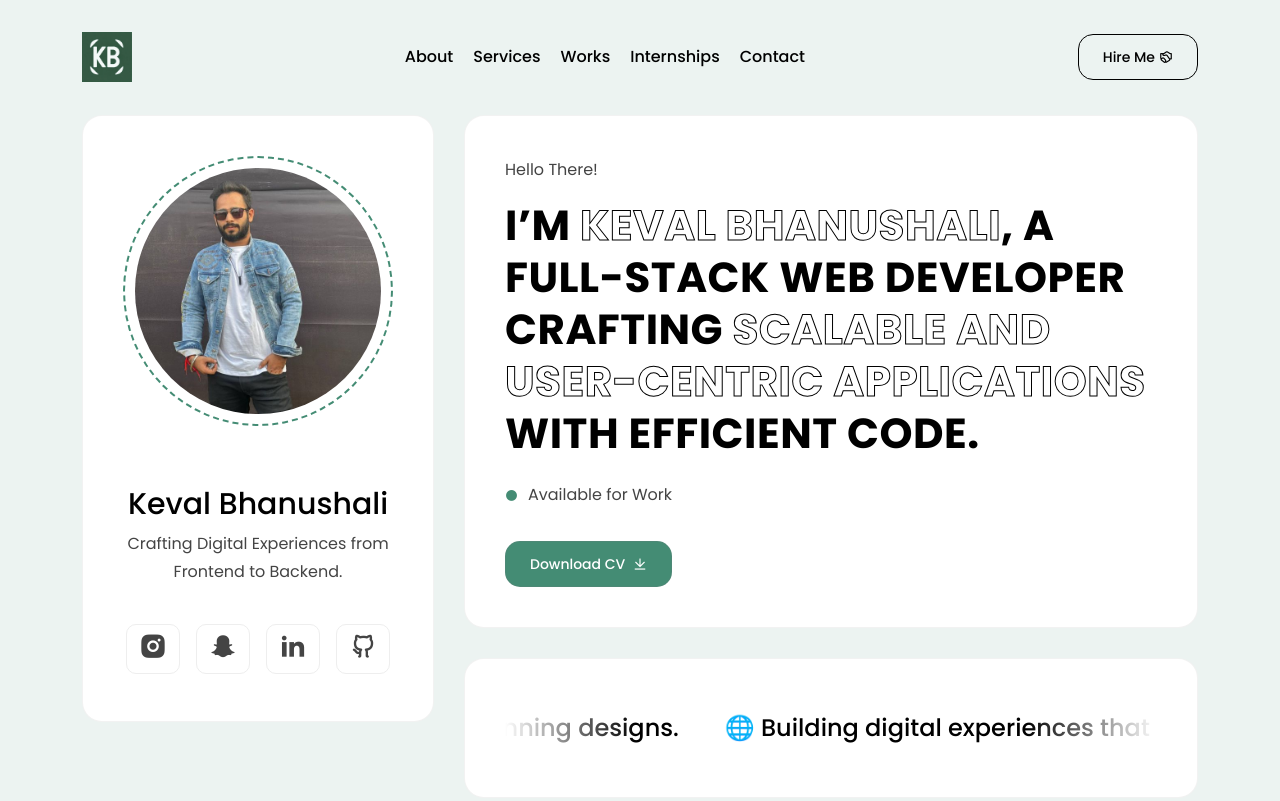
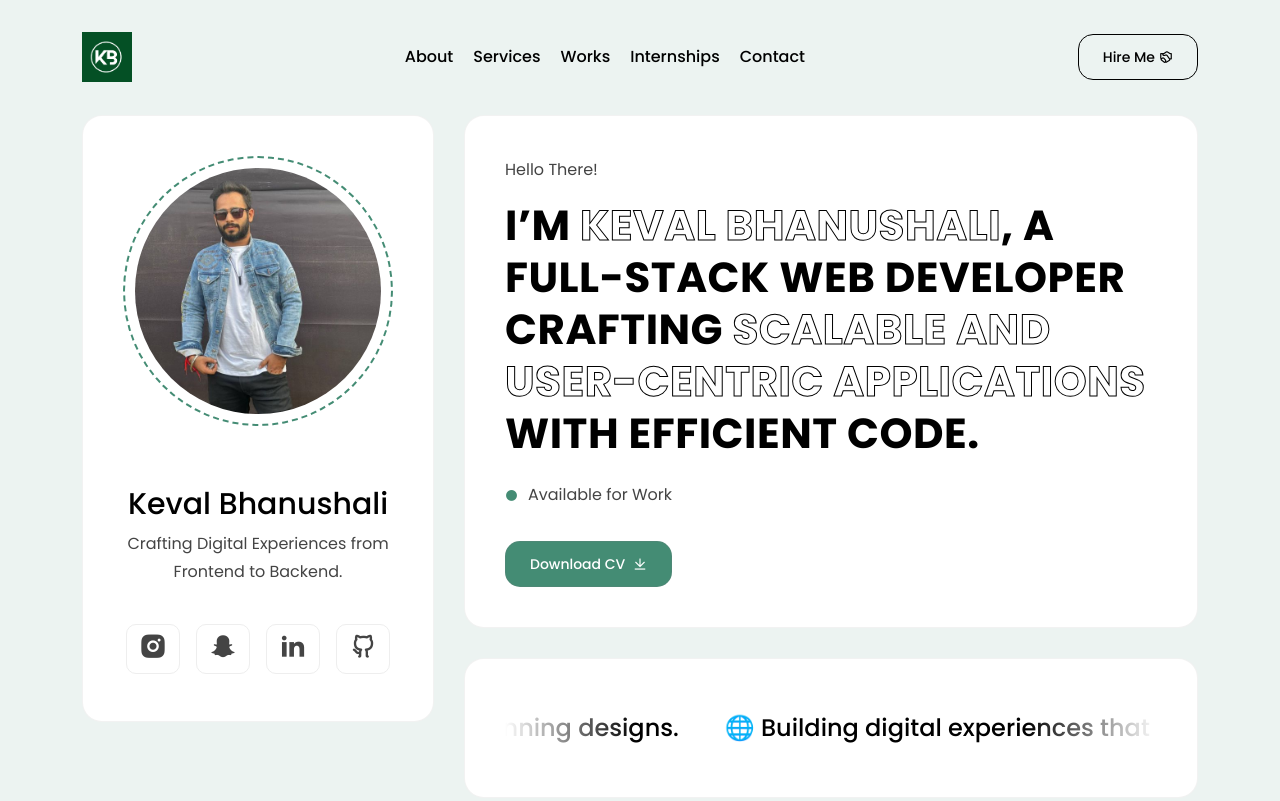
Before and after one commit to Keval-Bhanushali/Personal-Portfolio, a plain HTML site: page index.html in a window 1280 px wide. Shown: the top 801 px of the page. Drawn offline with Linux system fonts and the light colour scheme.

Commit message:
Update index.html

```diff
--- a/index.html
+++ b/index.html
@@ -13,7 +13,7 @@
     <title>Keval Bhanushali - Personal Portfolio</title>
     <!-- FAV ICON -->
     <link rel="apple-touch-icon" href="assets/images/favicon.png">
-    <link rel="shortcut icon" type="image/png" href="assets/images/favicon.png">
+    <link rel="shortcut icon" type="image/png" href="assets/images/K.png">
     <!-- ALL GOOGLE FONTS -->
     <link rel="preconnect" href="https://fonts.googleapis.com/">
     <link rel="preconnect" href="https://fonts.gstatic.com/" crossorigin>
@@ -85,7 +85,7 @@
                     <!-- START LOGO DESIGN AREA -->
                     <div class="logo-outer">
                         <div class="logo">
-                            <a href="index.html"><img src="assets/images/logo.png" height="50px" alt="Logo"
+                            <a href="index.html"><img src="assets/images/K.png" height="50px" alt="Logo"
                                     title="Logo" /></a>
                         </div>
                     </div>
```
